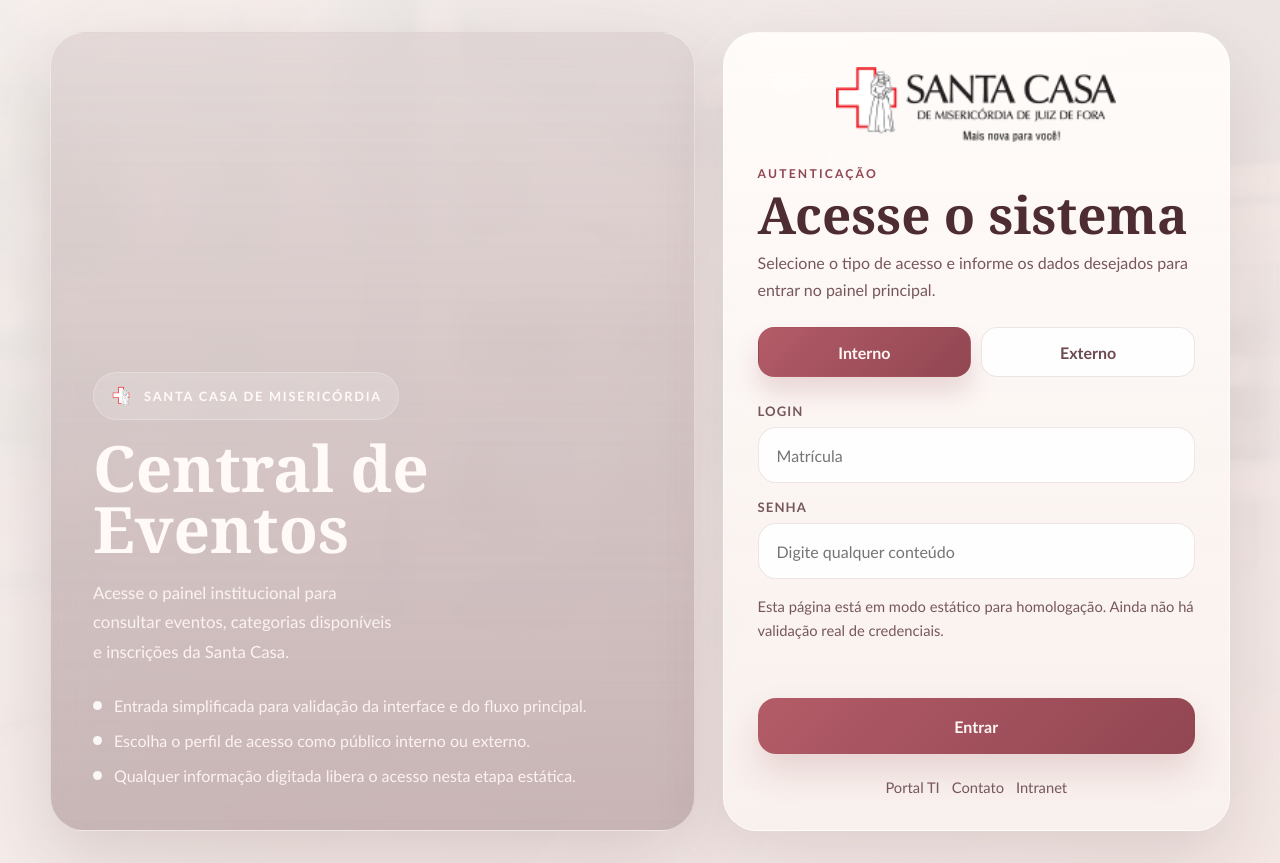
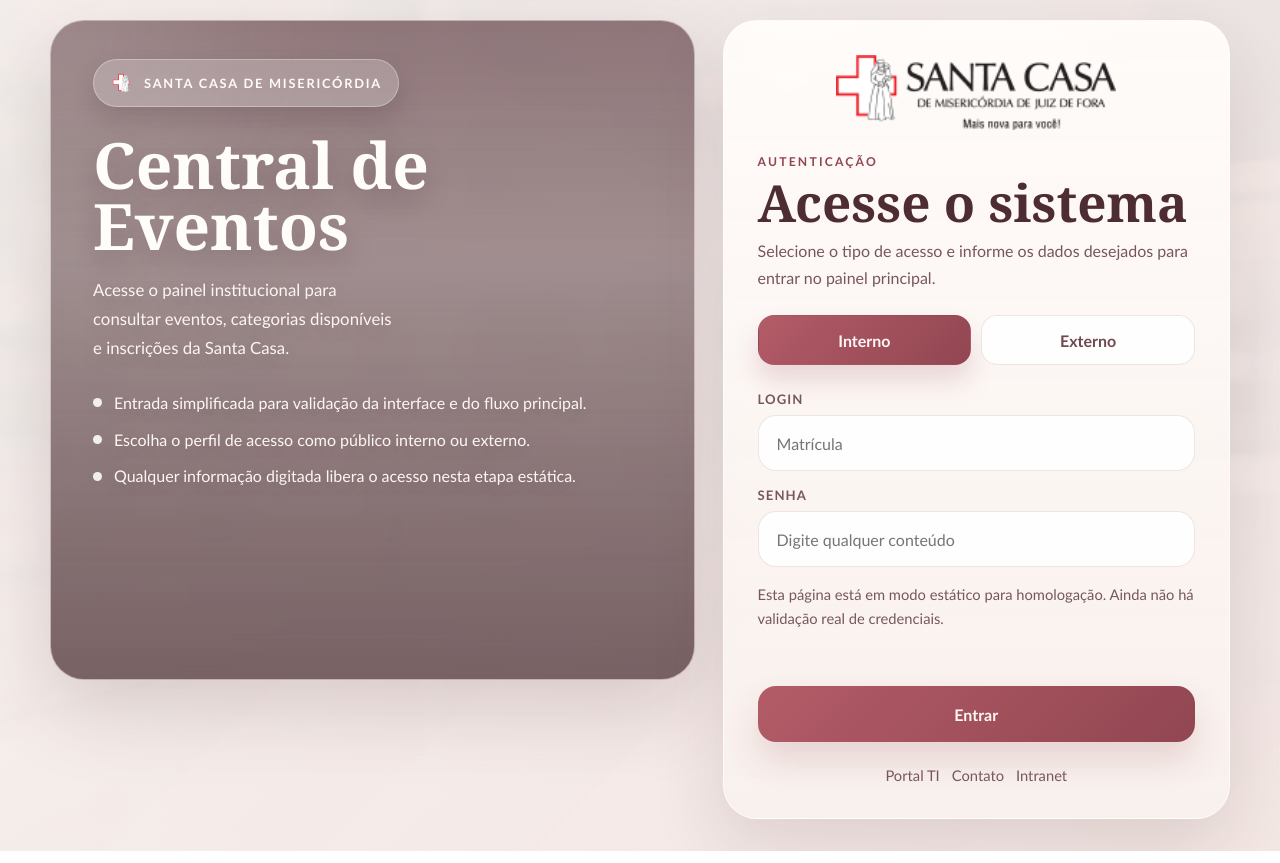
Before and after one commit to 1Luisin/central-eventos-scmjf, a Next.js app in the folder frontend/: page /login in a window 1280 px wide. Built offline with nearby package versions, Linux system fonts and the light colour scheme.

Commit message:
Improve login hero contrast and spacing

```diff
--- a/frontend/src/components/login/login-page-client.module.css
+++ b/frontend/src/components/login/login-page-client.module.css
@@ -2,9 +2,10 @@
   position: relative;
   min-height: 100vh;
   display: grid;
-  place-items: center;
+  align-items: start;
+  justify-items: center;
   overflow: hidden;
-  padding: 32px 20px;
+  padding: 20px 20px 32px;
 }
 
 .background {
@@ -35,35 +36,52 @@
   display: grid;
   grid-template-columns: minmax(280px, 0.94fr) minmax(360px, 0.74fr);
   gap: 28px;
-  align-items: stretch;
+  align-items: start;
 }
 
 .hero {
+  position: relative;
   display: flex;
   flex-direction: column;
-  justify-content: flex-end;
+  justify-content: flex-start;
   min-height: 660px;
-  padding: 42px;
+  overflow: hidden;
+  padding: 38px 42px 42px;
   border: 1px solid rgba(255, 255, 255, 0.42);
   border-radius: 34px;
   background:
-    linear-gradient(180deg, rgba(83, 37, 44, 0.12), rgba(83, 37, 44, 0.28)),
-    linear-gradient(180deg, rgba(255, 250, 248, 0.3), rgba(255, 250, 248, 0.08));
+    linear-gradient(180deg, rgba(74, 33, 40, 0.56), rgba(74, 33, 40, 0.4) 36%, rgba(74, 33, 40, 0.58)),
+    linear-gradient(180deg, rgba(255, 250, 248, 0.18), rgba(255, 250, 248, 0.06));
   box-shadow: 0 28px 80px rgba(81, 42, 49, 0.18);
   backdrop-filter: blur(18px);
   color: #fffaf8;
+}
+
+.hero::before {
+  content: "";
+  position: absolute;
+  inset: 0;
+  background:
+    radial-gradient(circle at top left, rgba(255, 255, 255, 0.12), transparent 28%),
+    linear-gradient(180deg, rgba(0, 0, 0, 0.04), rgba(0, 0, 0, 0.18));
+}
+
+.hero > * {
+  position: relative;
+  z-index: 1;
 }
 
 .heroMark {
   display: inline-flex;
   align-items: center;
   gap: 12px;
-  margin-bottom: 18px;
+  margin-bottom: 28px;
   padding: 12px 16px;
   border-radius: 999px;
   width: fit-content;
-  background: rgba(255, 255, 255, 0.16);
-  border: 1px solid rgba(255, 255, 255, 0.22);
+  background: rgba(255, 255, 255, 0.22);
+  border: 1px solid rgba(255, 255, 255, 0.3);
+  box-shadow: 0 12px 24px rgba(34, 14, 18, 0.14);
   font-size: 0.8rem;
   font-weight: 700;
   letter-spacing: 0.14em;
@@ -82,6 +100,8 @@
   font-family: Georgia, "Times New Roman", serif;
   font-size: clamp(3rem, 5vw, 4.9rem);
   line-height: 0.95;
+  color: #fffdfa;
+  text-shadow: 0 12px 28px rgba(45, 18, 24, 0.24);
 }
 
 .hero p {
@@ -89,12 +109,13 @@
   margin: 18px 0 0;
   font-size: 1.05rem;
   line-height: 1.75;
-  color: rgba(255, 247, 244, 0.92);
+  color: rgba(255, 247, 244, 0.98);
+  text-shadow: 0 6px 18px rgba(45, 18, 24, 0.18);
 }
 
 .heroList {
   display: grid;
-  gap: 10px;
+  gap: 12px;
   margin: 28px 0 0;
   padding: 0;
   list-style: none;
@@ -104,8 +125,10 @@
   display: flex;
   gap: 12px;
   align-items: flex-start;
-  color: rgba(255, 247, 244, 0.94);
+  color: rgba(255, 249, 246, 0.98);
+  font-weight: 500;
   line-height: 1.55;
+  text-shadow: 0 6px 18px rgba(45, 18, 24, 0.16);
 }
 
 .heroList li::before {
@@ -121,7 +144,7 @@
 .card {
   display: flex;
   flex-direction: column;
-  justify-content: center;
+  justify-content: flex-start;
   padding: 34px;
   border: 1px solid rgba(255, 255, 255, 0.6);
   border-radius: 34px;
```
Also changed, not shown: frontend/src/components/login/login-page-client.tsx (+6 -2 lines).
